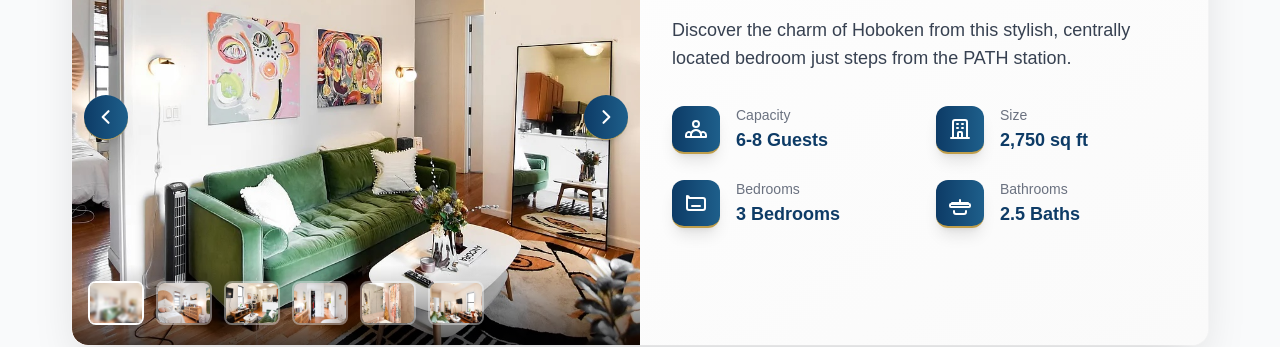
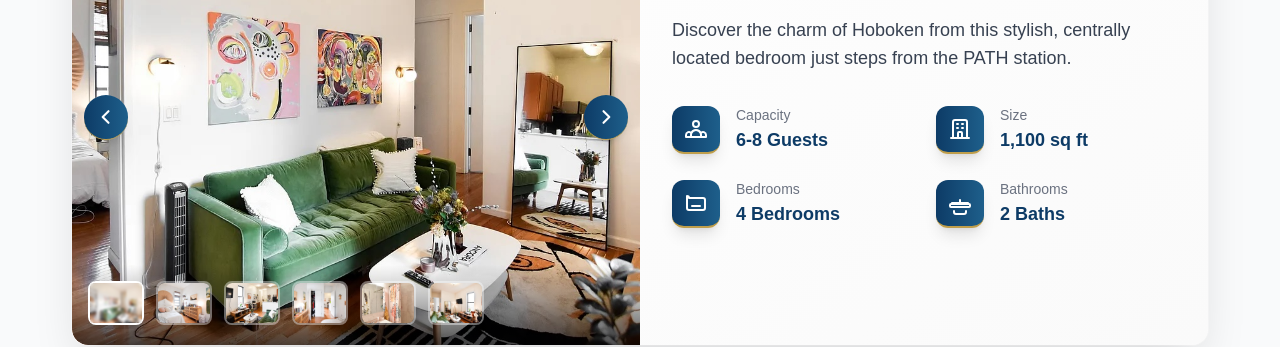
Before and after one commit to chengbrian9/stillpoint, a Next.js app: page / in a window 1280 px wide. Shown: the part 1580-1927 px from the top of the page. Built offline with nearby package versions, Linux system fonts and the light colour scheme.

Commit message:
feat: add property-specific details for Hoboken listing with custom dimensions

```diff
--- a/components/PropertyCard.js
+++ b/components/PropertyCard.js
@@ -264,12 +264,29 @@ export default function PropertyCard({ property, idx }) {
 
             {/* Property Details with Icons */}
             <div className="grid grid-cols-2 gap-6">
-              {[
-                { icon: 'users', label: 'Capacity', value: '6-8 Guests', delay: 0 },
-                { icon: 'building', label: 'Size', value: '2,750 sq ft', delay: 0.1 },
-                { icon: 'bed', label: 'Bedrooms', value: '3 Bedrooms', delay: 0.2 },
-                { icon: 'bath', label: 'Bathrooms', value: '2.5 Baths', delay: 0.3 }
-              ].map((detail, index) => (
+              {(() => {
+                // Property-specific details
+                const getPropertyDetails = (propertyTitle) => {
+                  if (propertyTitle.includes('Hoboken')) {
+                    return [
+                      { icon: 'users', label: 'Capacity', value: '6-8 Guests', delay: 0 },
+                      { icon: 'building', label: 'Size', value: '1,100 sq ft', delay: 0.1 },
+                      { icon: 'bed', label: 'Bedrooms', value: '4 Bedrooms', delay: 0.2 },
+                      { icon: 'bath', label: 'Bathrooms', value: '2 Baths', delay: 0.3 }
+                    ];
+                  } else {
+                    // Default for Fremont and other properties
+                    return [
+                      { icon: 'users', label: 'Capacity', value: '6-8 Guests', delay: 0 },
+                      { icon: 'building', label: 'Size', value: '2,750 sq ft', delay: 0.1 },
+                      { icon: 'bed', label: 'Bedrooms', value: '3 Bedrooms', delay: 0.2 },
+                      { icon: 'bath', label: 'Bathrooms', value: '2.5 Baths', delay: 0.3 }
+                    ];
+                  }
+                };
+
+                return getPropertyDetails(property.title);
+              })().map((detail, index) => (
                 <motion.div
                   key={detail.label}
                   className="flex items-center space-x-4 group/detail"
```
